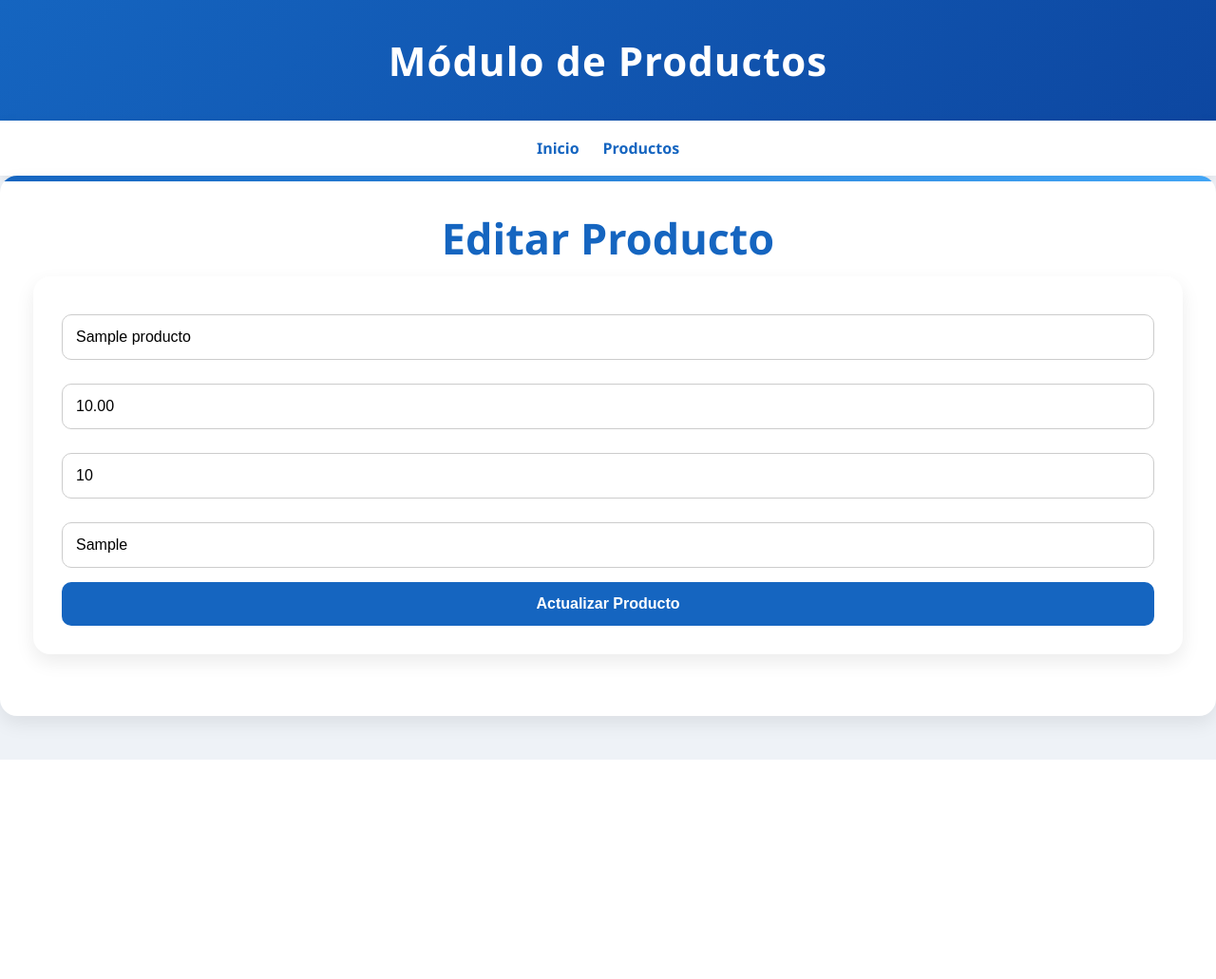
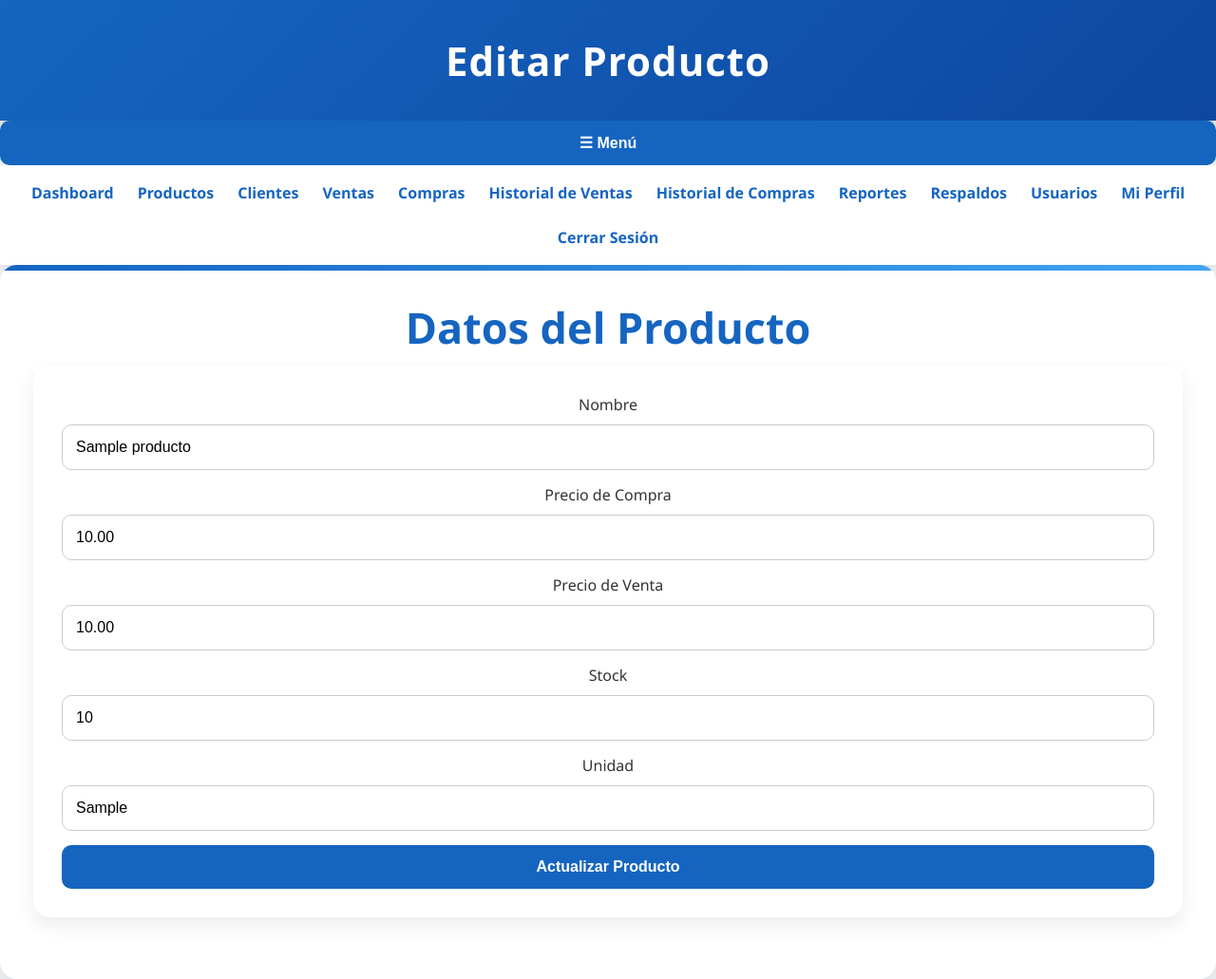
Before and after one commit to KLEBER895/sistema-inventario-web, a PHP site: page /editar.php?id=1 in a window 1280 px wide. Shown: the whole page at 95% size. Before the commit the page ends 800 px from the top, so only its background shows below. Run offline with PHP 8.4, Linux system fonts and the light colour scheme; the visitor is signed in with stand-in values (Sample User, id 1); tables that the repository leaves empty hold one stand-in row (values such as "Sample post").

Commit message:
fix: reforzar seguridad y manejo de productos

```diff
--- a/editar.php
+++ b/editar.php
@@ -1,13 +1,6 @@
 <?php
 
 session_start();
-
-
-if($_SESSION['rol'] != 'Administrador'){
-
-    header("Location:index.php");
-    exit();
-}
 
 $tiempo_inactivo = 1800;
 
@@ -20,51 +13,96 @@ if(isset($_SESSION['ultimo_acceso'])){
         session_destroy();
 
         header("Location: login.php");
-
         exit();
     }
 }
 
 $_SESSION['ultimo_acceso'] = time();
 
-if(!isset($_SESSION['usuario'])){
+if(!isset($_SESSION['usuario']) || !isset($_SESSION['rol'])){
 
     header("Location: login.php");
+    exit();
+}
 
+if($_SESSION['rol'] !== 'Administrador'){
+
+    header("Location: index.php");
     exit();
 }
 
 include("conexion.php");
 
+$id = isset($_GET['id']) ? intval($_GET['id']) : 0;
 
+if($id <= 0){
 
-$id = $_GET['id'];
+    header("Location: productos.php");
+    exit();
+}
 
-$consulta = "SELECT * FROM productos WHERE id='$id'";
-$resultado = mysqli_query($conexion, $consulta);
+$stmt = mysqli_prepare(
+    $conexion,
+    "SELECT id, nombre, precio_compra, precio_venta,
+            ganancia, stock, unidad
+     FROM productos
+     WHERE id = ?"
+);
 
+mysqli_stmt_bind_param($stmt, "i", $id);
+mysqli_stmt_execute($stmt);
+
+$resultado = mysqli_stmt_get_result($stmt);
 $fila = mysqli_fetch_assoc($resultado);
+
+mysqli_stmt_close($stmt);
+
+if(!$fila){
+
+    header("Location: productos.php");
+    exit();
+}
 
 if(isset($_POST['actualizar'])){
 
-    $nombre = $_POST['nombre'];
-    $precio = $_POST['precio'];
-    $stock = $_POST['stock'];
-    $unidad = $_POST['unidad'];
+    $nombre = trim($_POST['nombre']);
+    $precio_compra = floatval($_POST['precio_compra']);
+    $precio_venta = floatval($_POST['precio_venta']);
+    $stock = intval($_POST['stock']);
+    $unidad = trim($_POST['unidad']);
 
-    $actualizar = "UPDATE productos
-    SET nombre='$nombre',
-    precio='$precio',
-    stock='$stock',
-    unidad='$unidad'
-    WHERE id='$id'";
+    $ganancia = $precio_venta - $precio_compra;
 
-    mysqli_query($conexion, $actualizar);
+    $stmt_update = mysqli_prepare(
+        $conexion,
+        "UPDATE productos
+         SET nombre = ?,
+             precio_compra = ?,
+             precio_venta = ?,
+             ganancia = ?,
+             stock = ?,
+             unidad = ?,
+             fecha_actualizacion = NOW()
+         WHERE id = ?"
+    );
+
+    mysqli_stmt_bind_param(
+        $stmt_update,
+        "sdddisi",
+        $nombre,
+        $precio_compra,
+        $precio_venta,
+        $ganancia,
+        $stock,
+        $unidad,
+        $id
+    );
+
+    mysqli_stmt_execute($stmt_update);
+    mysqli_stmt_close($stmt_update);
 
     header("Location: productos.php");
-
     exit();
-
 }
 
 ?>
@@ -75,6 +113,8 @@ if(isset($_POST['actualizar'])){
 <head>
 
 <meta charset="UTF-8">
+<meta name="viewport" content="width=device-width, initial-scale=1.0">
+
 <title>Editar Producto</title>
 
 <link rel="stylesheet" href="css/estilos.css">
@@ -84,35 +124,58 @@ if(isset($_POST['actualizar'])){
 <body>
 
 <header>
-    <h1>Módulo de Productos</h1>
+    <h1>Editar Producto</h1>
 </header>
 
-<nav class="menu">
-
-    <a href="index.php">Inicio</a>
-    <a href="productos.php">Productos</a>
-
-</nav>
+<?php include("menu.php"); ?>
 
 <div class="contenedor">
 
 <div class="card">
 
-        <h2>Editar Producto</h2>
+<h2>Datos del Producto</h2>
 
 <form method="POST">
 
-            <input type="text" name="nombre"
-            value="<?php echo $fila['nombre']; ?>">
+<label>Nombre</label>
 
-            <input type="number" step="0.01" name="precio"
-            value="<?php echo $fila['precio']; ?>">
+<input type="text"
+name="nombre"
+value="<?php echo htmlspecialchars($fila['nombre']); ?>"
+required>
 
-            <input type="number" name="stock"
-            value="<?php echo $fila['stock']; ?>">
+<label>Precio de Compra</label>
 
-            <input type="text" name="unidad"
-            value="<?php echo $fila['unidad']; ?>">
+<input type="number"
+name="precio_compra"
+step="0.01"
+min="0"
+value="<?php echo htmlspecialchars($fila['precio_compra']); ?>"
+required>
+
+<label>Precio de Venta</label>
+
+<input type="number"
+name="precio_venta"
+step="0.01"
+min="0"
+value="<?php echo htmlspecialchars($fila['precio_venta']); ?>"
+required>
+
+<label>Stock</label>
+
+<input type="number"
+name="stock"
+min="0"
+value="<?php echo intval($fila['stock']); ?>"
+required>
+
+<label>Unidad</label>
+
+<input type="text"
+name="unidad"
+value="<?php echo htmlspecialchars($fila['unidad']); ?>"
+required>
 
 <button type="submit" name="actualizar">
 Actualizar Producto
@@ -125,5 +188,4 @@ if(isset($_POST['actualizar'])){
 </div>
 
 </body>
-
 </html>
```
Also changed, not shown: eliminar.php (+35 -6 lines), productos.php (+66 -17 lines). Lines whose indentation alone changed are shown as unchanged.
